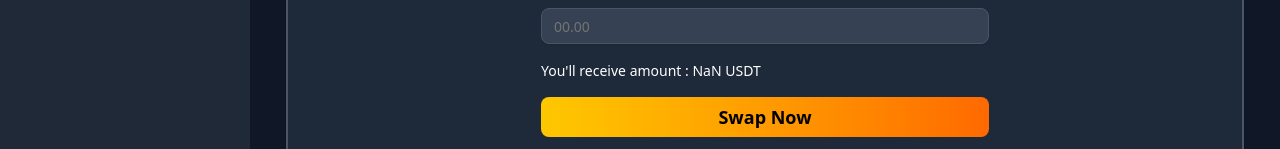
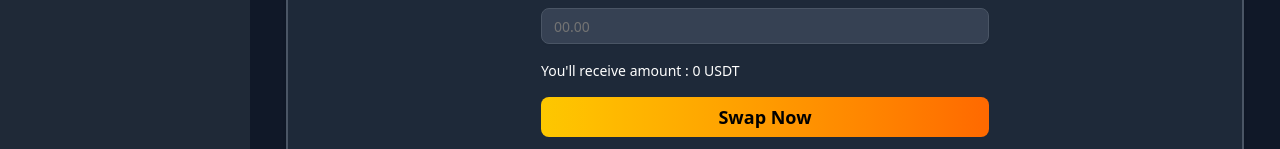
Before and after one commit to alenpragma/biznode-user-front, a Next.js app: page /dashboard/wallet in a window 1280 px wide. Both pictures are taken after a click on the tab "Swap Now". Shown: the part 518-667 px from the top of the page. Built offline with nearby package versions, Linux system fonts and the light colour scheme; no server answers.

Commit message:
update number

```diff
--- a/src/components/wallet/Swap.tsx
+++ b/src/components/wallet/Swap.tsx
@@ -44,7 +44,7 @@ const Swap = ({ refetch }: { refetch: () => void }) => {
   const handleSubmit = (data: FormType | React.FormEvent<HTMLFormElement>) => {
     mutate(data);
   };
-  const [amount, setAmount] = useState<number | undefined>(undefined);
+  const [amount, setAmount] = useState<number | undefined>(0);
 
   const handleChange = (value: string | File | undefined) => {
     if (typeof value === "string") {
```
